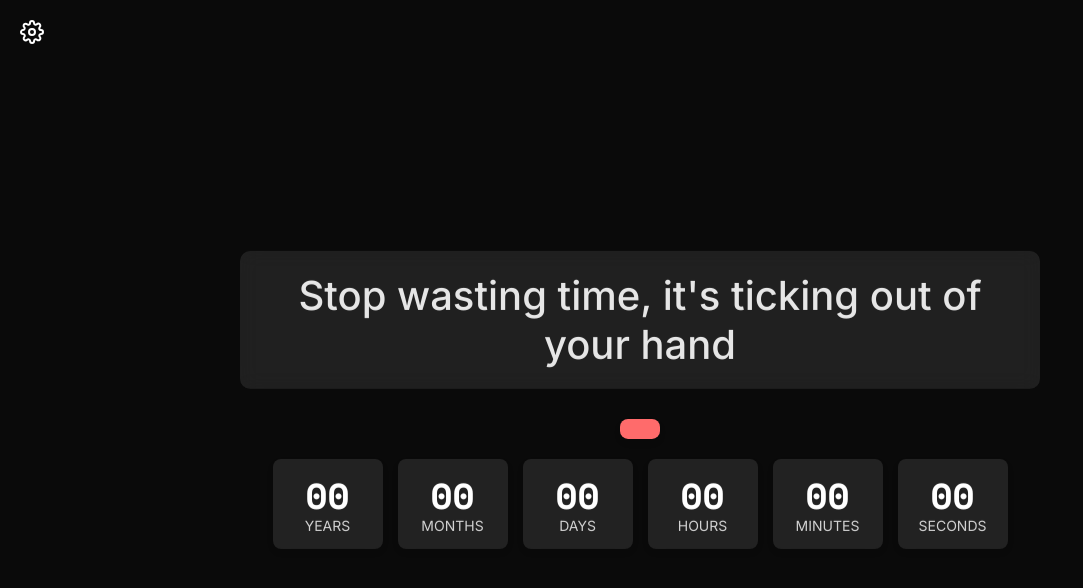
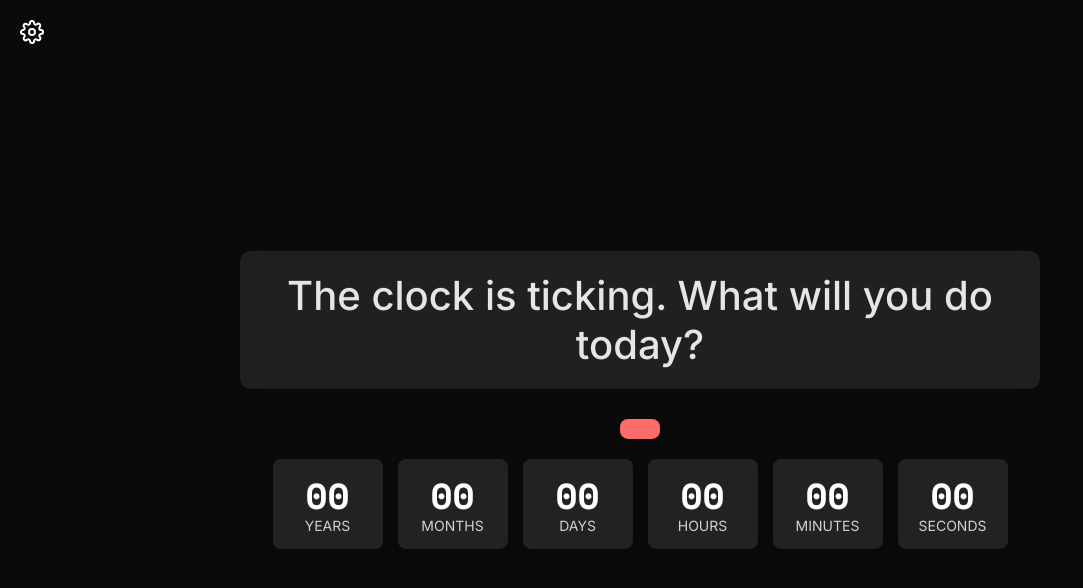
Before and after one commit to CharithCD/life-countdown, a browser extension: page index.html in a window 1280 px wide. Shown: the whole page, without its empty margins (0-1083 px from the left). Drawn offline with nearby package versions, Linux system fonts and the light colour scheme.

Commit message:
Add random motivational message feature on page load

```diff
--- a/app.js
+++ b/app.js
@@ -250,5 +250,41 @@ function clearIntervals() {
   if (countdownInterval) clearInterval(countdownInterval);
 }
 
-// Load settings on page load to ensure the latest settings are applied
-document.addEventListener("DOMContentLoaded", loadSettings);
+// --- Your existing code above ---
+
+// Function to set a random motivational message
+function setRandomMotivation() {
+  const motivationalMessages = [
+    "Every second counts - start living now!",
+    "Time is precious, use it wisely.",
+    "Don't count the days; make the days count!",
+    "Your future is created by what you do today.",
+    "Embrace every moment. Create your legacy!",
+    "Every second counts - make them meaningful.",
+    "Your time is limited. Use it wisely.",
+    "The clock is ticking. What will you do today?",
+    "Don't wait for the perfect moment - create it.",
+    "Make every heartbeat count.",
+    "A year from now, you'll wish you started today.",
+    "You can't stop time, but you can make it count.",
+    "Minutes turn into memories. Make them great.",
+    "What you do today shapes your tomorrow.",
+    "Live intentionally. Time won't wait.",
+  ];
+
+  const messageElement =
+    document.getElementById("motivationMessage") ||
+    document.querySelector(".message");
+  if (messageElement) {
+    const randomIndex = Math.floor(Math.random() * motivationalMessages.length);
+    messageElement.textContent = motivationalMessages[randomIndex];
+  }
+}
+
+// Existing DOMContentLoaded listener combined with our random message logic
+document.addEventListener("DOMContentLoaded", () => {
+  setRandomMotivation();
+  loadSettings();
+});
+
+// --- The rest of your code below ---
--- a/index.html
+++ b/index.html
@@ -51,9 +51,10 @@
 
     <!-- Centered Content Container -->
     <div class="centered-content">
-      <div class="message">
+      <div class="message" id="motivationMessage">
         Stop wasting time, it's ticking out of your hand
       </div>
+
       <div id="countdownTitle" class="countdown-title"></div>
       <div id="countdown" class="countdown">
         <div class="time-unit">
```
